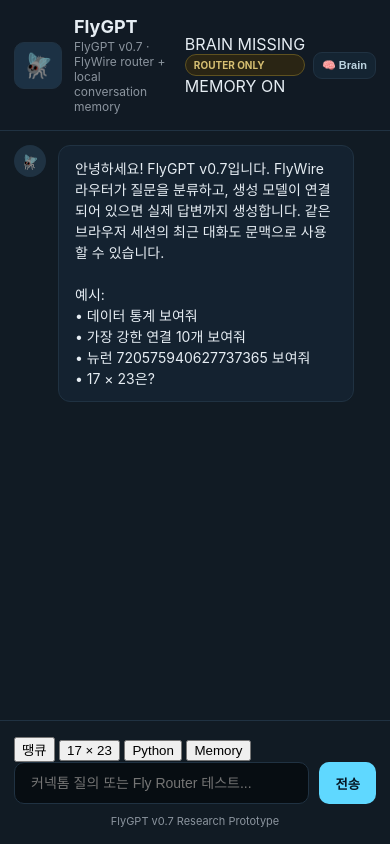
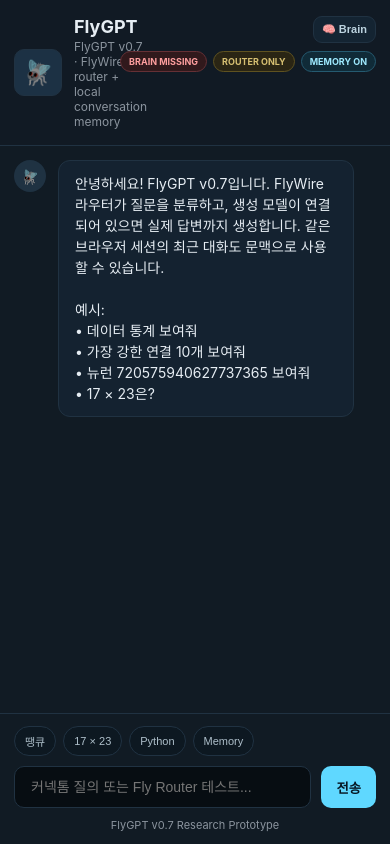
Before and after one commit to codingguy1026/FlyGPT, a FastAPI app: page / in a window 390 px wide. Run offline with FastAPI, Linux system fonts and the light colour scheme.

Commit message:
v0.7 frontend: polish status, prompts, and message metadata

```diff
--- a/static/style.css
+++ b/static/style.css
@@ -632,3 +632,152 @@
     min-height: 230px;
   }
 }
+
+
+/* FlyGPT v0.7 frontend polish */
+.system-badges {
+  display: flex;
+  align-items: center;
+  gap: 6px;
+  min-width: 0;
+}
+
+.system-badge {
+  max-width: 150px;
+  overflow: hidden;
+  text-overflow: ellipsis;
+  white-space: nowrap;
+  font-size: 10px;
+  font-weight: 700;
+  border-radius: 20px;
+  padding: 4px 8px;
+  color: #b3c4cf;
+  background: #13242f;
+  border: 1px solid #284453;
+}
+
+.system-badge[data-state="ready"] {
+  color: #9eeaff;
+  background: #102b38;
+  border-color: #255a70;
+}
+
+.system-badge[data-state="fallback"] {
+  color: #d6bf72;
+  background: #2a2514;
+  border-color: #5f5220;
+}
+
+.system-badge[data-state="error"] {
+  color: #ff9f9f;
+  background: #31191c;
+  border-color: #653035;
+}
+
+.quick-prompts {
+  display: flex;
+  gap: 7px;
+  overflow-x: auto;
+  padding-bottom: 10px;
+  scrollbar-width: none;
+}
+
+.quick-prompts::-webkit-scrollbar {
+  display: none;
+}
+
+.quick-prompts button {
+  flex: 0 0 auto;
+  border: 1px solid var(--border);
+  background: #0d1821;
+  color: #aebfca;
+  border-radius: 999px;
+  padding: 6px 10px;
+  font-size: 11px;
+  cursor: pointer;
+}
+
+.quick-prompts button:hover {
+  color: #e9f8ff;
+  border-color: #3d7995;
+  background: #142837;
+}
+
+.message-content {
+  white-space: pre-wrap;
+}
+
+.message-meta {
+  display: flex;
+  flex-wrap: wrap;
+  gap: 6px;
+  margin-top: 10px;
+  padding-top: 9px;
+  border-top: 1px solid rgba(139, 148, 158, 0.16);
+}
+
+.message-meta-chip {
+  display: inline-flex;
+  align-items: center;
+  min-height: 21px;
+  padding: 2px 7px;
+  border-radius: 999px;
+  border: 1px solid #2a3c49;
+  background: rgba(8, 17, 24, 0.5);
+  color: #8fa4b1;
+  font-size: 10px;
+  font-weight: 700;
+}
+
+.message-meta-chip[data-state="ready"] {
+  color: #8fe7a7;
+  border-color: #28563b;
+}
+
+.message-meta-chip[data-state="generated"] {
+  color: #9eeaff;
+  border-color: #255a70;
+}
+
+.message-meta-chip[data-state="warning"] {
+  color: #e8cd76;
+  border-color: #5f5220;
+}
+
+@media (max-width: 760px) {
+  .chat-header {
+    align-items: flex-start;
+  }
+
+  .header-actions {
+    align-items: flex-end;
+    flex-direction: column-reverse;
+  }
+
+  .system-badges {
+    justify-content: flex-end;
+    flex-wrap: wrap;
+  }
+
+  .system-badge,
+  .generator-badge {
+    max-width: 112px;
+    font-size: 9px;
+  }
+
+  .message {
+    max-width: 94%;
+  }
+
+  .chat-messages {
+    padding: 14px;
+  }
+
+  .chat-input-area {
+    padding: 12px 14px;
+  }
+
+  #sendBtn {
+    padding: 0 15px;
+  }
+}
```
